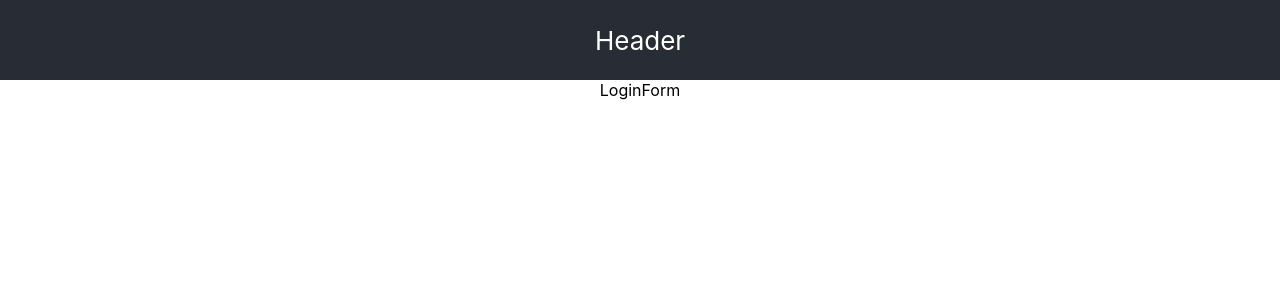
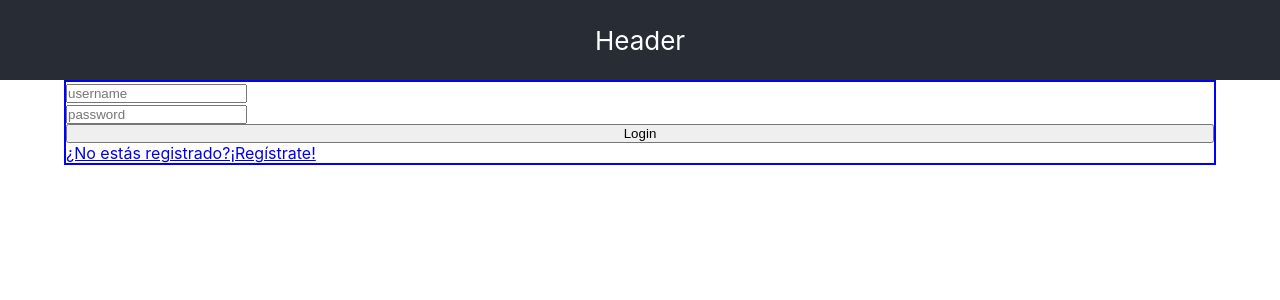
Before and after one commit to Unodecopas/appnotas, a React (Create React App) app in the folder frontend/: page /login in a window 1280 px wide. Shown: the top 300 px of the page. Built offline with nearby package versions, Linux system fonts and the light colour scheme.

Commit message:
login form

```diff
--- a/frontend/src/components/LoginForm.jsx
+++ b/frontend/src/components/LoginForm.jsx
@@ -1,7 +1,37 @@
-import React from "react";
+import React, { useState } from "react";
+import { Link } from "react-router-dom";
 
 const LoginForm = () => {
-  return <div>LoginForm</div>;
+  const [username, setUsername] = useState("");
+  const [password, setPassword] = useState("");
+  return (
+    <section className="form-control">
+      <form>
+        <label htmlFor="username">
+          <input
+            type="text"
+            name="username"
+            id="username"
+            placeholder="username"
+            value={username}
+            onChange={(e) => setUsername(e.target.value)}
+          />
+        </label>
+        <label htmlFor="password">
+          <input
+            type="password"
+            name="password"
+            id="password"
+            placeholder="password"
+            value={password}
+            onChange={(e) => setPassword(e.target.value)}
+          />
+        </label>
+        <button>Login</button>
+      </form>
+      <Link to="/register">¿No estás registrado?¡Regístrate!</Link>
+    </section>
+  );
 };
 
 export default LoginForm;
```
